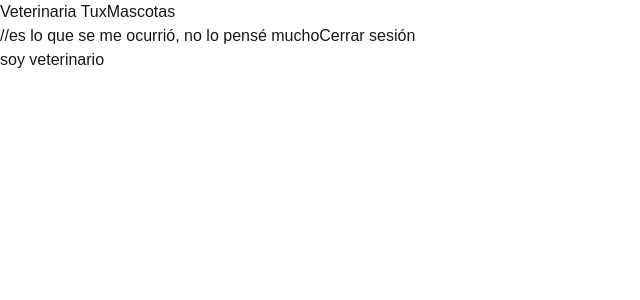
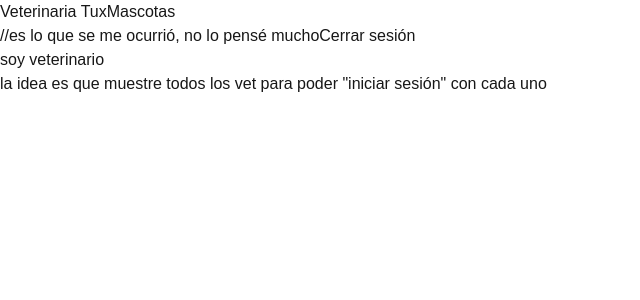
Before and after one commit to YBJ-UP/corte3-bda-243678, a Next.js app: page /vet in a window 1280 px wide. Shown: the top 300 px of the page, without its empty margins (0-640 px from the left). Built offline with nearby package versions, Linux system fonts and the light colour scheme.

Commit message:
se añaden las dependencias de la api

```diff
--- a/src/app/(session)/vet/page.tsx
+++ b/src/app/(session)/vet/page.tsx
@@ -1,5 +1,8 @@
 export default function Vet() {
     return (
-        <p>soy veterinario</p>
+        <section>
+            <p>soy veterinario</p>
+            <p>la idea es que muestre todos los vet para poder "iniciar sesión" con cada uno</p>
+        </section>
     )
 }
```
Also changed, not shown: 2 other files (tests, documents, lock files or other folders).
